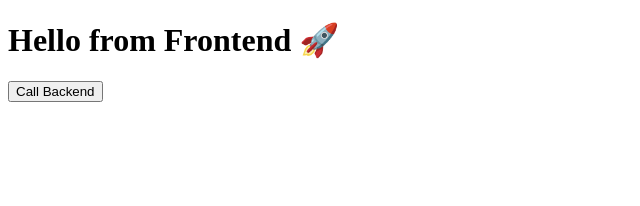
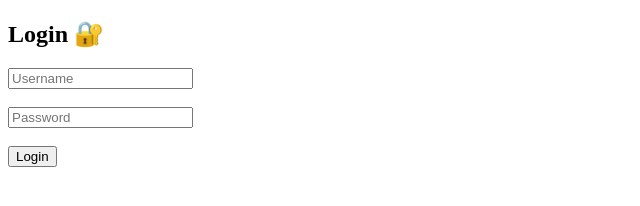
Before and after one commit to santhosh3007kumar/architect, a plain HTML site: page frontend/index.html in a window 1280 px wide. Shown: the whole page, without its empty margins (0-640 px from the left). Drawn offline with Linux system fonts and the light colour scheme.

Commit message:
5nd comm

```diff
--- a/frontend/index.html
+++ b/frontend/index.html
@@ -1,17 +1,32 @@
 <!DOCTYPE html>
 <html>
 <head>
-  <title>My App</title>
+  <title>Login - My App</title>
 </head>
 <body>
-  <h1>Hello from Frontend 🚀</h1>
-  <button onclick="callAPI()">Call Backend</button>
+  <h2>Login 🔐</h2>
+
+  <input type="text" id="username" placeholder="Username" />
+  <br><br>
+  <input type="password" id="password" placeholder="Password" />
+  <br><br>
+
+  <button onclick="login()">Login</button>
 
   <script>
-    function callAPI() {
-      fetch("/api")
-        .then(res => res.text())
-        .then(data => alert(data));
+    function login() {
+      const username = document.getElementById("username").value;
+      const password = document.getElementById("password").value;
+
+      fetch("/api/login", {
+        method: "POST",
+        headers: {
+          "Content-Type": "application/json"
+        },
+        body: JSON.stringify({ username, password })
+      })
+      .then(res => res.text())
+      .then(data => alert(data));
     }
   </script>
 </body>
```
Also changed, not shown: backend/app.js (+22 -4 lines), .github/workflows/deploy.yml.
